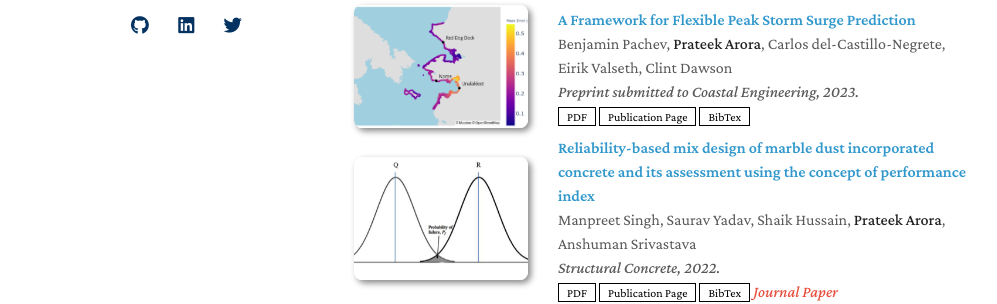
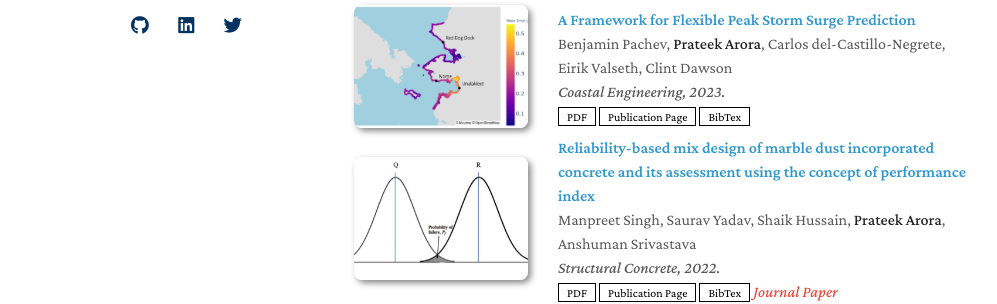
Before and after one commit to pa56/profile, a Jekyll site: the page built from index.md, in a window 1280 px wide and 900 px high, scrolled down 517 px. Shown: the part 426-730 px from the top of the window, without its empty margins (136-1133 px from the left). Built offline with Jekyll 4.4.1, drawn with Linux system fonts in a browser that asks for light colours; nearby versions of some CDN libraries; a style sheet for code colours, icons or effects is not loaded; our own code applies the rules of GitHub Pages for plain Markdown files.

Commit message:
Update publications.md

```diff
--- a/_includes/publications.md
+++ b/_includes/publications.md
@@ -29,13 +29,13 @@
   </div>
 
   <div class="col-sm-9" style="position: relative;padding-right: 15px;padding-left: 20px;">
-    <div class="title"><a href="https://arxiv.org/abs/2204.13168">A Framework for Flexible Peak Storm Surge Prediction</a></div>
+    <div class="title"><a href="https://doi.org/10.1016/j.coastaleng.2023.104406">A Framework for Flexible Peak Storm Surge Prediction</a></div>
     <div class="author">Benjamin Pachev,<strong> Prateek Arora</strong>, Carlos del-Castillo-Negrete, Eirik Valseth, Clint Dawson</div>
-    <div class="periodical"><em>Preprint submitted to Coastal Engineering, 2023.</em></div>
+    <div class="periodical"><em>Coastal Engineering, 2023.</em></div>
     <div class="links">
-      <a href="https://arxiv.org/pdf/2204.13168.pdf" class="btn btn-sm z-depth-0" role="button" target="_blank" style="font-size:12px;">PDF</a>
-      <a href="https://arxiv.org/abs/2204.13168" class="btn btn-sm z-depth-0" role="button" target="_blank" style="font-size:12px;">Publication Page</a>
-      <a href="https://arxiv.org/abs/2204.13168" class="btn btn-sm z-depth-0" role="button" target="_blank" style="font-size:12px;">BibTex</a>
+      <a href="https://doi.org/10.1016/j.coastaleng.2023.104406" class="btn btn-sm z-depth-0" role="button" target="_blank" style="font-size:12px;">PDF</a>
+      <a href="https://doi.org/10.1016/j.coastaleng.2023.104406" class="btn btn-sm z-depth-0" role="button" target="_blank" style="font-size:12px;">Publication Page</a>
+      <a href="https://doi.org/10.1016/j.coastaleng.2023.104406" class="btn btn-sm z-depth-0" role="button" target="_blank" style="font-size:12px;">BibTex</a>
     </div>
   </div>
 </div>
```
